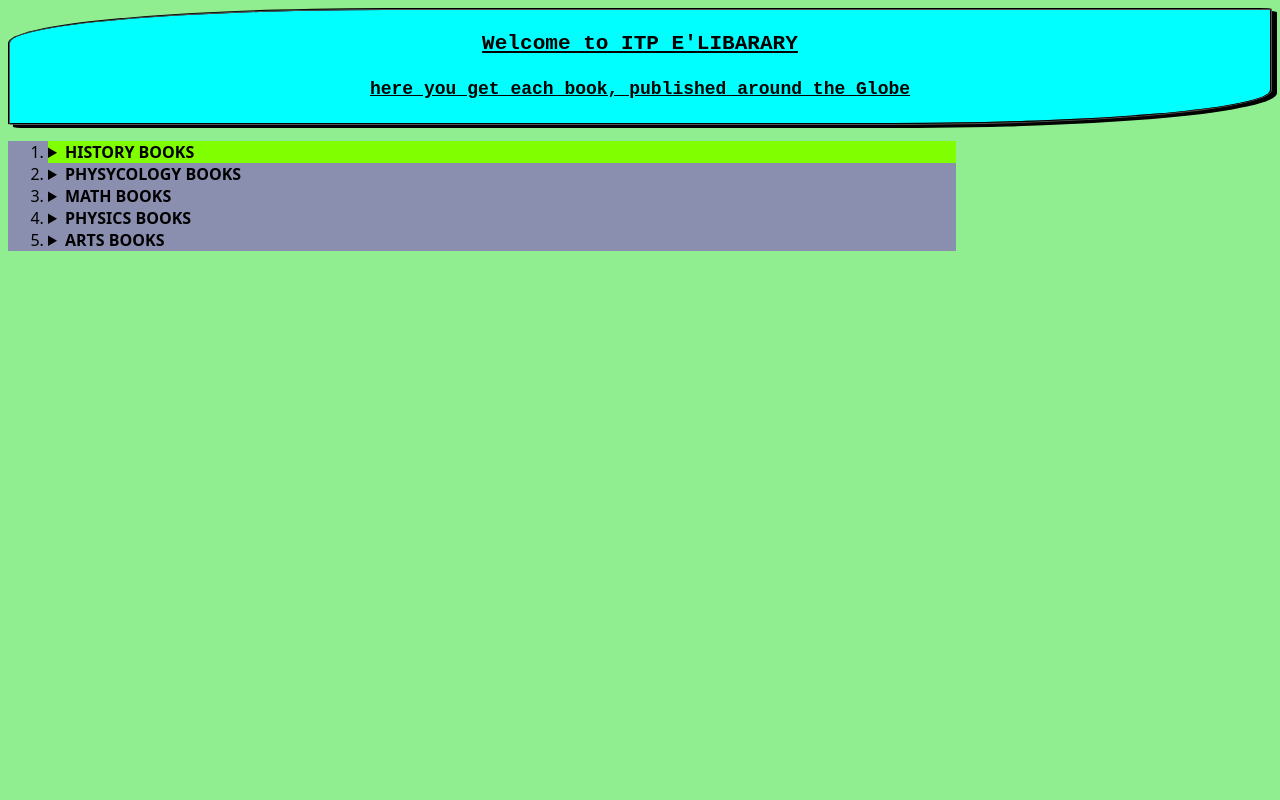
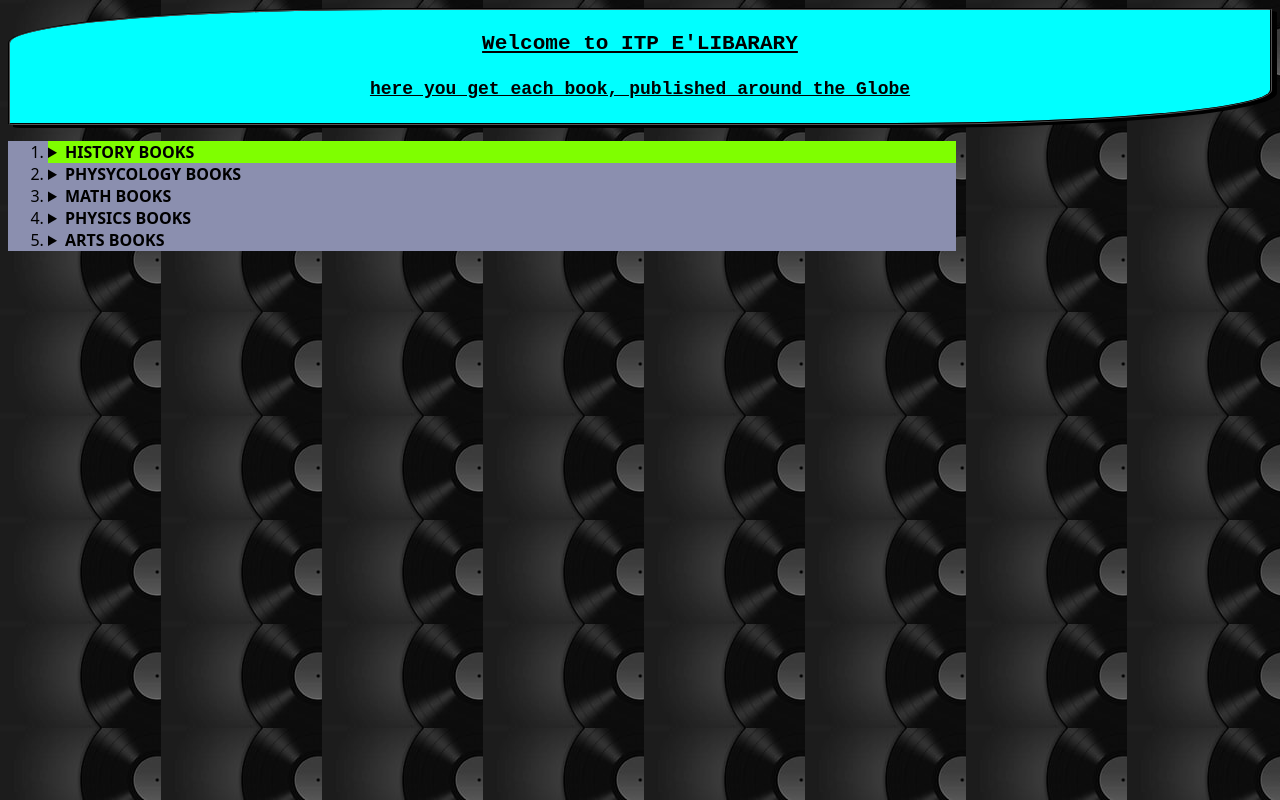
Before and after one commit to AItzaz-hakro/Books-library, a plain HTML site: page index.html in a window 1280 px wide. Drawn offline with Linux system fonts and the light colour scheme; files whose address does not match are found by name.

Commit message:
Update style.css

```diff
--- a/style.css
+++ b/style.css
@@ -1,6 +1,4 @@
-body{
-  background:lightgreen;
-}
+
 .head{
     background-color: aqua;
     background-attachment: fixed;
```
